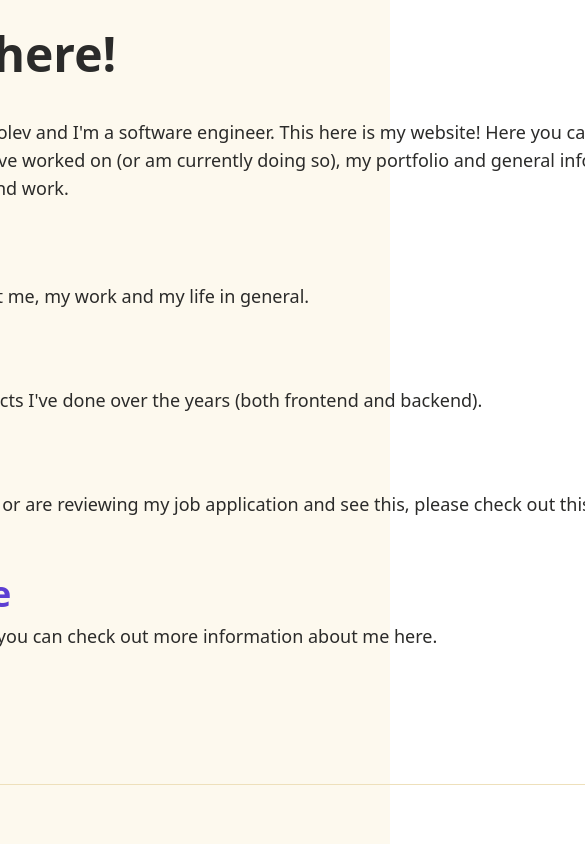
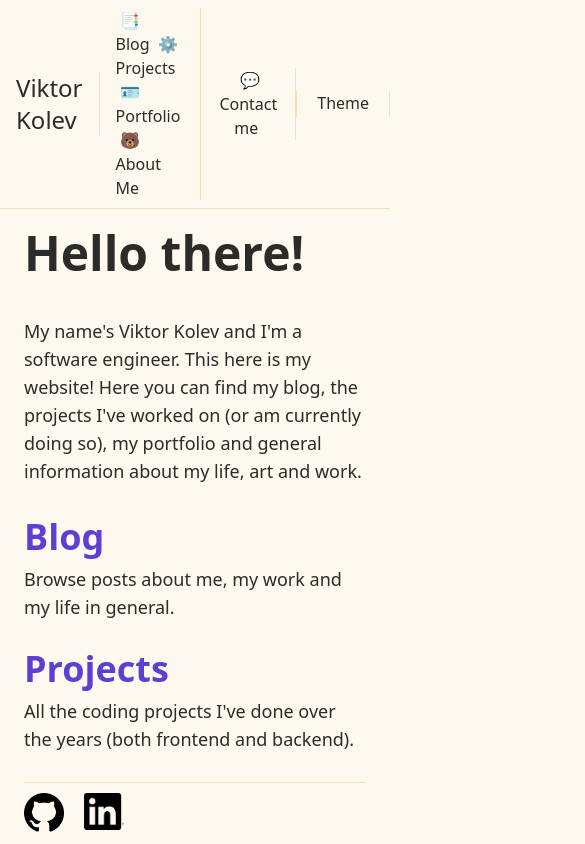
Before and after one commit to smithy773/ViktorKolevDev-frontend, a React (Vite) app: page / in a window 390 px wide. Shown: the top 844 px of the page, 585 px wide, since content can reach past the window. Built offline with nearby package versions, Linux system fonts and the light colour scheme.

Commit message:
Add mobile nav and footer - still not fully responsive

```diff
--- a/src/App.tsx
+++ b/src/App.tsx
@@ -12,10 +12,10 @@ import BlogPost from "./components/Pages/Blog/BlogPost/BlogPost";
 
 function App() {
   return (
-    <div className="bg-background text-foreground flex justify-center h-screen">
-      <div className="flex flex-row my-2.5">
+    <main className="app-container bg-background">
+      <main className="main-container">
         <NavBar />
-        <main className="border-l border-lines flex flex-col mx-4 px-4 w-4xl">
+        <section className="footer-styling lg:border-l border-lines flex flex-col lg:mx-4 px-6 w-full lg:w-4xl h-full">
           <Routes>
             <Route index element={<Home />} />
             <Route path="/projects" element={<Projects />} />
@@ -27,9 +27,9 @@ function App() {
             <Route path="*" element={<NotFound />} />
           </Routes>
           <Footer />
-        </main>
-      </div>
-    </div>
+        </section>
+      </main>
+    </main>
   );
 }
 
--- a/src/components/Footer/Footer.tsx
+++ b/src/components/Footer/Footer.tsx
@@ -2,7 +2,7 @@ import FooterLink from "./FooterLink/FooterLink";
 
 function Footer() {
   return (
-    <footer className="mt-auto pt-2.5 border-t border-lines w-full">
+    <footer className="mt-auto pt-2.5 border-t border-lines w-full bg-background">
       <div className="flex flex-row gap-5">
         <FooterLink href="https://github.com/smithy773" to="GitHub" />
         <FooterLink
--- a/src/components/Helpers/MarkdownRenderer/MarkdownRenderer.tsx
+++ b/src/components/Helpers/MarkdownRenderer/MarkdownRenderer.tsx
@@ -9,7 +9,7 @@ import rehypeHighlight from "rehype-highlight";
 
 function MarkdownRenderer({ children }: any) {
   return (
-    <div className="markdown-body">
+    <div className="markdown-body bg-background">
       <Markdown
         remarkPlugins={[remarkGfm]}
         rehypePlugins={[rehypeRaw, rehypeHighlight]}
--- a/src/components/Nav/NavBar.tsx
+++ b/src/components/Nav/NavBar.tsx
@@ -4,13 +4,10 @@ import ThemeSelector from "./ThemeSelector/ThemeSelector";
 
 function NavBar() {
   return (
-    <nav className="">
-      <div className="w-36 h-full flex flex-col items-center nav-border">
-        <div>
-          <NavLink
-            className="hover:text-highlight font-medium transition-all text-2xl"
-            to="/"
-          >
+    <section className="navbar-section">
+      <nav className="navbar-container nav-border items-center my-2">
+        <div className="">
+          <NavLink className="title-link transition-all" to="/">
             Viktor Kolev
           </NavLink>
         </div>
@@ -20,11 +17,11 @@ function NavBar() {
             💬 Contact me
           </NavLink>
         </div>
-        <div className="mt-auto text-center">
+        <div className="themecont lg:mt-auto ml-auto text-center">
           <ThemeSelector />
         </div>
-      </div>
-    </nav>
+      </nav>
+    </section>
   );
 }
 
--- a/src/components/Nav/NavLinkMenu.tsx
+++ b/src/components/Nav/NavLinkMenu.tsx
@@ -2,8 +2,8 @@ import { NavLink } from "react-router";
 
 function NavLinkMenu() {
   return (
-    <div className="flex flex-col items-center w-full">
-      <div className="flex flex-col items-left gap-1 w-28">
+    <div className="navlinkmenu-container">
+      <div className="navlinkmenu-links">
         <NavLink className="underline-hover" to="/blog">
           📑 Blog
         </NavLink>
--- a/src/index.css
+++ b/src/index.css
@@ -45,14 +45,14 @@
   --color-background: var(--color-bg);
   --color-item-background: var(--color-item-bg);
   --color-foreground: var(--color-text);
+  --breakpoint-lg: 67rem;
 }
 
-.nav-border > div {
-  width: 100%;
-  padding-bottom: 0.5rem;
-  margin-bottom: 0.5rem;
-  border-bottom-color: var(--color-border-lines);
-  border-bottom-width: 1px;
+html,
+body,
+#root {
+  height: 100%;
+  background-color: var(--color-bg);
 }
 
 /* SHADOW */
@@ -66,6 +66,108 @@ html[data-theme="dark"] .shadow_under {
 
 html[data-theme="leet"] .shadow_under {
   box-shadow: none;
+}
+
+/* navbar - responsive style */
+
+.title-link {
+  --tw-font-weight: var(--font-weight-medium);
+  font-weight: var(--font-weight-medium);
+  font-size: var(--text-2xl);
+  line-height: var(--tw-leading, var(--text-2xl--line-height));
+}
+
+.title-link:hover {
+  color: var(--color-highlight);
+}
+
+/* UP TO LARGE*/
+
+@media (max-width: 66.938rem) {
+  .footer-styling {
+    padding-bottom: calc(var(--spacing) * 3);
+    flex: 1;
+    overflow-y: auto;
+  }
+
+  .navbar-section {
+    border-bottom-style: var(--tw-border-style);
+    border-bottom-width: 1px;
+    border-color: var(--color-lines);
+    width: 100%;
+  }
+
+  .navbar-container {
+    display: flex;
+  }
+
+  .navbar-container > div {
+    border-color: var(--color-lines);
+    border-right-style: var(--tw-border-style);
+    border-right-width: 1px;
+    padding-inline: calc(var(--spacing) * 4);
+  }
+
+  .themecont {
+    border-left-style: var(--tw-border-style);
+    border-left-width: 1px;
+  }
+
+  .main-container {
+    background-color: var(--color-background);
+    color: var(--color-foreground);
+    height: 100vh;
+    display: flex;
+    flex-direction: column;
+    align-items: center;
+  }
+}
+
+/* LARGE AND ABOVE */
+
+@media (min-width: 67rem) {
+  .app-container {
+    background-color: var(--color-background);
+    color: var(--color-foreground);
+    display: flex;
+    justify-content: center;
+    height: 100vh;
+  }
+
+  .main-container {
+    display: flex;
+    margin-block: calc(var(--spacing) * 2.5);
+  }
+
+  .navlinkmenu-container {
+    display: flex;
+    flex-direction: column;
+    align-items: center;
+    width: 100%;
+  }
+
+  .navlinkmenu-links {
+    display: flex;
+    flex-direction: column;
+    gap: var(--spacing);
+    width: calc(var(--spacing) * 28);
+  }
+
+  .navbar-container {
+    width: calc(var(--spacing) * 36);
+    height: 100%;
+    display: flex;
+    flex-direction: column;
+    align-items: center;
+  }
+
+  .nav-border > div {
+    width: 100%;
+    padding-bottom: 0.5rem;
+    margin-bottom: 0.5rem;
+    border-bottom-color: var(--color-border-lines);
+    border-bottom-width: 1px;
+  }
 }
 
 /* LINKS (NAVBAR LINKS, PROJECTITEM LINKS, FOOTER LINKS) */
```
